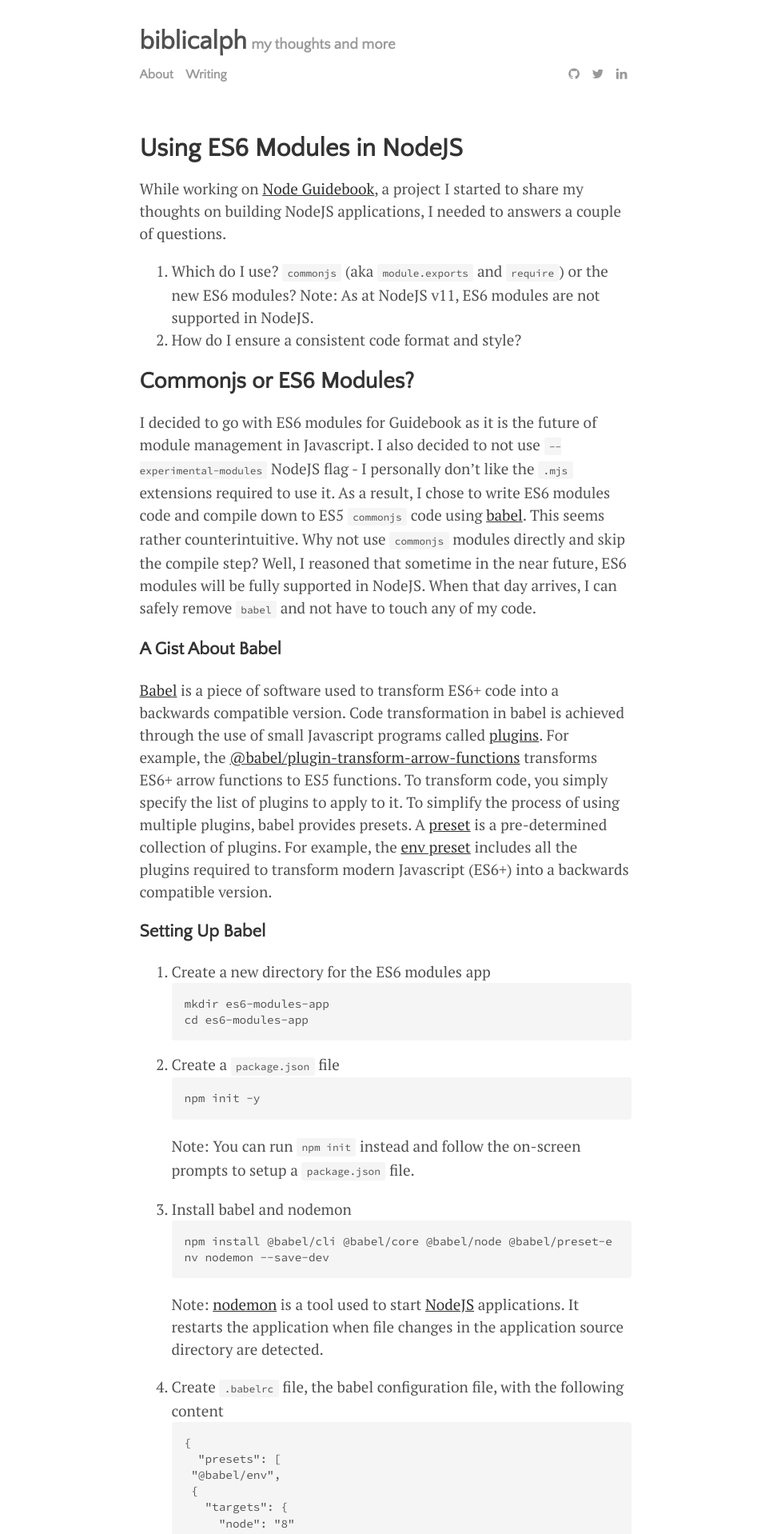
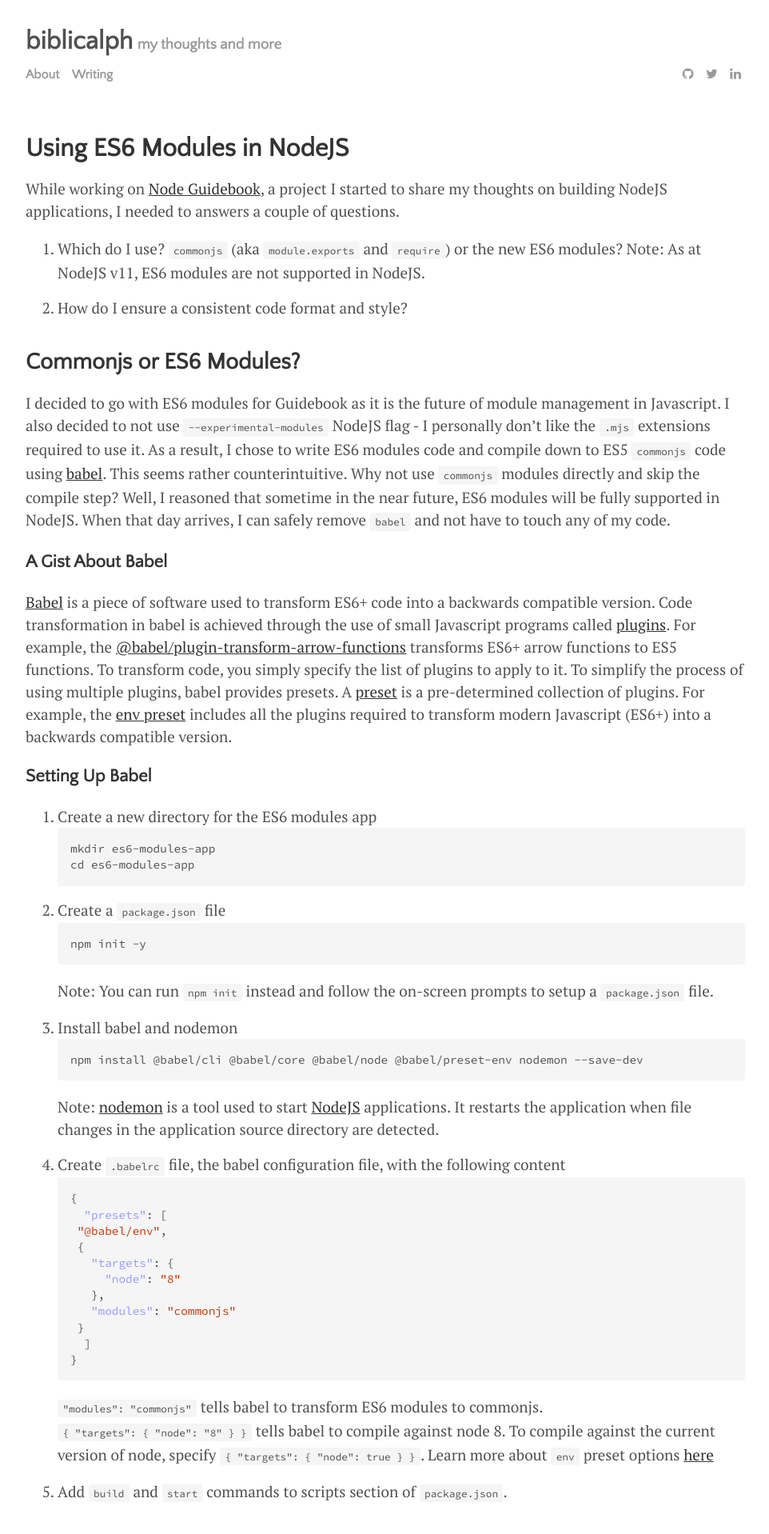
Before and after one commit to biblicalph/biblicalph.github.io, a Jekyll site: the page built from _posts/2019-01-06-es6-modules-in-nodejs.md, in a window 1280 px wide. Shown: the top 1918 px of the page at 80% size, without its empty margins (158-1120 px from the left). Built offline with Jekyll 4.4.1, drawn with Linux system fonts in a browser that asks for light colours; some of the changed text lies outside the part shown.

````diff
--- a/_posts/2019-01-06-es6-modules-in-nodejs.md
+++ b/_posts/2019-01-06-es6-modules-in-nodejs.md
@@ -41,7 +41,7 @@ npm install @babel/cli @babel/core @babel/node @babel/preset-env nodemon --save-
 Note: [nodemon](https://www.npmjs.com/package/nodemon) is a tool used to start [NodeJS](https://nodejs.org){:target="_blank"} applications. It restarts the application when file changes in the application source directory are detected.
 
 4. Create `.babelrc` file, the babel configuration file, with the following content
-```
+```json
 {
   "presets": [
     "@babel/env",
@@ -54,9 +54,8 @@ Note: [nodemon](https://www.npmjs.com/package/nodemon) is a tool used to start [
   ]
 }
 ```
-`"modules": "commonjs"` tells babel to transform ES6 modules to commonjs.
-`{ "targets": { "node": "8" } }` tells babel to compile against node 8. To compile agains the current version of node, specify `{ "targets": { "node": true } }`.
-Learn more about `env` preset options [here](https://babeljs.io/docs/en/babel-preset-env){_target="_blank"}
+`"modules": "commonjs"` tells babel to transform ES6 modules to commonjs.<br/>
+`{ "targets": { "node": "8" } }` tells babel to compile against node 8. To compile against the current version of node, specify `{ "targets": { "node": true } }`. Learn more about `env` preset options [here](https://babeljs.io/docs/en/babel-preset-env){:target="_blank"}
 4. Add `build` and `start` commands to scripts section of `package.json`.
 
 Your package.json file should look something like this. Note, however, that package version numbers may differ.
--- a/assets/css/main.css
+++ b/assets/css/main.css
@@ -82,7 +82,7 @@ hr {
 .container {
   margin-left: auto;
   margin-right: auto;
-  width: 615px;
+  width: 900px;
 }
 
 /*48em*/
@@ -499,3 +499,20 @@ th, td {
 .fa-rss-square:hover {
 	color: #ff6600;
 }
+
+ol > li {
+  padding-bottom: 0.85em;
+}
+
+ol img {
+  margin-top: 0.5em;
+  display: block;
+}
+
+ol p {
+  margin-bottom: 0;
+}
+
+ol div.highlight {
+  margin-bottom: 0;
+}
````
Also changed, not shown: _posts/2019-01-07-linting-with-eslint-airbnb-and-prettier.md (+3 -15 lines), _posts/2019-02-08-ci-with-circleci.md (added, +58 -0 lines), assets/img/circleci-add-github-checks.png (added), assets/img/circleci-build-project.png (added), assets/img/circleci-setup-project.png (added), assets/img/circleci-switch-account.png (added), assets/img/github-add-checks.png (added), 1 other file.
